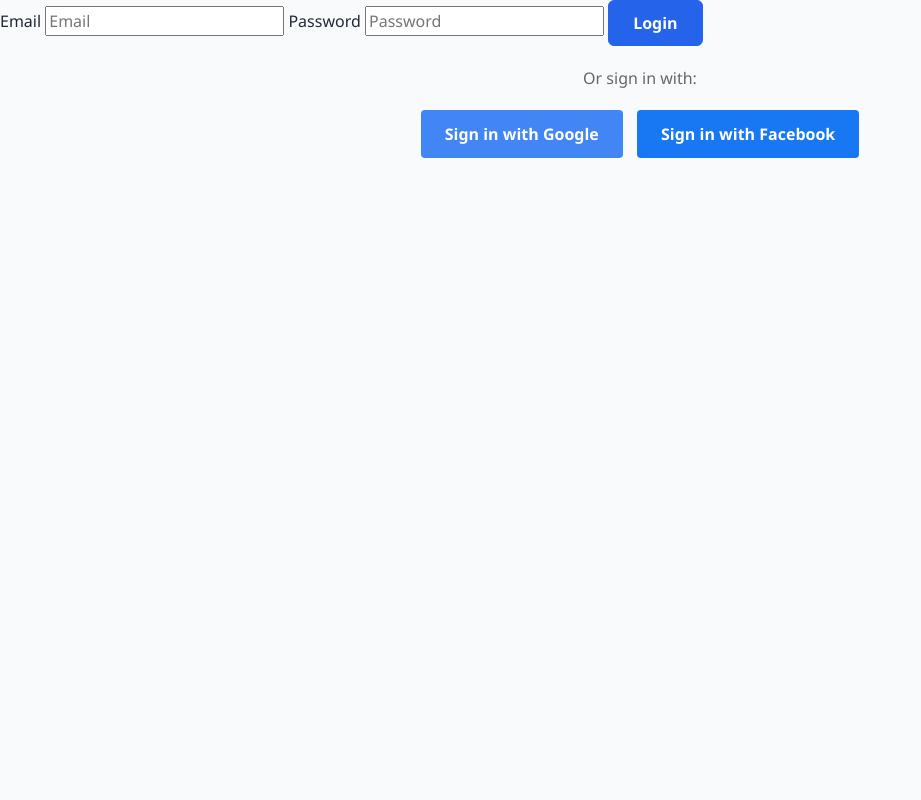
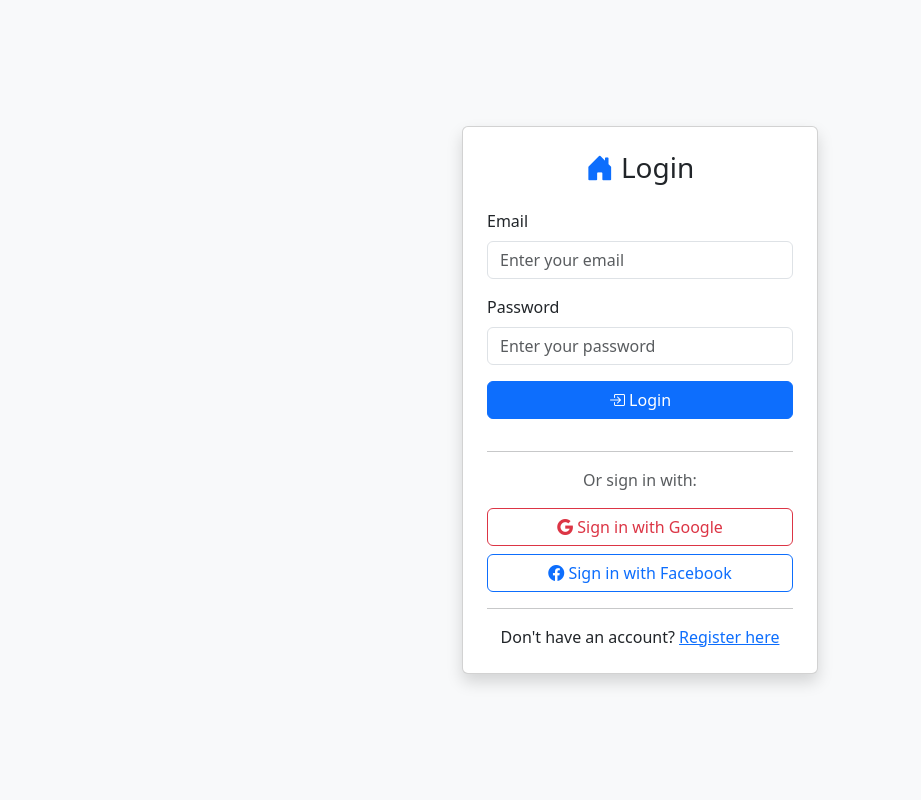
Before and after one commit to maingidenis/HomeServices, a PHP site: page /login.php in a window 1280 px wide. Shown: the whole page, without its empty margins (0-921 px from the left). Run offline with PHP 8.4, Linux system fonts and the light colour scheme; some libraries are stand-ins or nearby versions.

Commit message:
Refactor login.php to Bootstrap-only styling
Refactor login form and error handling. Update password validation to require special characters. Improve layout with Bootstrap classes.

```diff
--- a/public/login.php
+++ b/public/login.php
@@ -19,39 +19,34 @@ if ($_SERVER["REQUEST_METHOD"] === "POST") {
     $rawPassword = trim($rawPassword);
 
     // Sanitize and validate email
-    $email = filter_var($rawEmail, FILTER_SANITIZE_EMAIL);      // remove illegal chars [web:12][web:16]
-    if (!filter_var($email, FILTER_VALIDATE_EMAIL)) {           // ensure proper email format [web:13][web:19]
+    $email = filter_var($rawEmail, FILTER_SANITIZE_EMAIL);
+    if (!filter_var($email, FILTER_VALIDATE_EMAIL)) {
         $error = "Please enter a valid email address.";
     }
 
     // Validate password (server-side, before using it)
-    // Do NOT strip characters from the password, only validate. [web:56][web:70]
     if (empty($rawPassword)) {
         $error = "Password is required.";
     } elseif (strlen($rawPassword) < 8) {
         $error = "Password must be at least 8 characters long.";
     } elseif (
-        !preg_match('/[A-Z]/', $rawPassword) ||   // at least one uppercase [web:56][web:67]
-        !preg_match('/[a-z]/', $rawPassword) ||   // at least one lowercase [web:56]
-        !preg_match('/[0-9]/', $rawPassword) ||   // at least one digit [web:56]
-        !preg_match('/[^a-zA-Z0-9]/', $rawPassword) // at least one special char [web:56][web:58]
+        !preg_match('/[A-Z]/', $rawPassword) ||
+        !preg_match('/[a-z]/', $rawPassword) ||
+        !preg_match('/[0-9]/', $rawPassword) ||
+        !preg_match('/[^a-zA-Z0-9]/', $rawPassword)
     ) {
         $error = "Password must include upper, lower, number and special character.";
     }
 
     if (empty($error)) {
-        // Use the original (trimmed) password, not modified
         $password = $rawPassword;
-
-        // Delegate authentication to controller (should use prepared statements and password_hash) [web:21][web:29]
         $user_id = $ctrl->loginUser($email, $password);
 
         if ($user_id) {
             // Generate OTP
             $otp = random_int(100000, 999999);
-            $expires = date("Y-m-d H:i:s", time() + 300); // expires in 5 minutes
+            $expires = date("Y-m-d H:i:s", time() + 300);
             $model = new User();
-            // Save OTP
             $model->setOTP($user_id, $otp, $expires);
 
             // Send email using PHPMailer
@@ -59,26 +54,10 @@ if ($_SERVER["REQUEST_METHOD"] === "POST") {
             $mailer = new Mailer();
             $mailer->sendMail($email, "Your Login OTP", "<h2>Your OTP: <b>$otp</b></h2>");
 
-            // Store pending ID
             $_SESSION['pending_user_id'] = $user_id;
-
-            // Redirect to OTP verification page
             header("Location: verify_otp.php");
             exit;
-
-            // $_SESSION['user_id'] = $user_id;
-            // // Fetch role
-            // $model = new User();
-            // $user = $model->findById($user_id);
-            // $_SESSION['role'] = $user['role'];
-
-            // // redirect based on role
-            // if ($user['role'] === 'client') {
-            //     header("Location: dashboard.php"); // or admin-specific page
-            // }
-            // exit;
-        }
-        else {
+        } else {
             $error = "Invalid email or password.";
         }
     }
@@ -88,49 +67,73 @@ if ($_SERVER["REQUEST_METHOD"] === "POST") {
 <html lang="en">
 <head>
     <meta charset="UTF-8">
-    <title>Login</title>
+    <title>Login - Home Services</title>
     <meta name="viewport" content="width=device-width, initial-scale=1.0">
     <link href="https://cdn.jsdelivr.net/npm/bootstrap@5.3.0/dist/css/bootstrap.min.css" rel="stylesheet">
-    <link rel="stylesheet" href="css/style.css">
     <link rel="stylesheet" href="https://cdn.jsdelivr.net/npm/bootstrap-icons@1.11.0/font/bootstrap-icons.css">
 </head>
-<body>
-<?php if (!empty($error)): ?>
-    <!-- Escape output to prevent XSS in error messages -->
-    <p style="color:red;"><?= htmlspecialchars($error, ENT_QUOTES, 'UTF-8') ?></p> <!-- [web:18][web:21] -->
-<?php endif; ?>
+<body class="bg-light">
+    <div class="container">
+        <div class="row justify-content-center align-items-center min-vh-100">
+            <div class="col-md-5 col-lg-4">
+                <div class="card shadow">
+                    <div class="card-body p-4">
+                        <h3 class="card-title text-center mb-4">
+                            <i class="bi bi-house-door-fill text-primary"></i> Login
+                        </h3>
 
-<form method="post" action="index.php?page=login">
-    <!-- Use value attribute with escaped content if you want to preserve email input on error -->
-    <label for="email">Email</label>
-    <input name="email"
-           type="email"
-           placeholder="Email"
-           value="<?= isset($rawEmail) ? htmlspecialchars($rawEmail, ENT_QUOTES, 'UTF-8') : '' ?>"><!-- [web:18][web:25] -->
+                        <?php if (!empty($error)): ?>
+                            <div class="alert alert-danger alert-dismissible fade show" role="alert">
+                                <?= htmlspecialchars($error, ENT_QUOTES, 'UTF-8') ?>
+                                <button type="button" class="btn-close" data-bs-dismiss="alert"></button>
+                            </div>
+                        <?php endif; ?>
 
-    <label for="password">Password</label>
-    <input name="password"
-           type="password"
-           placeholder="Password">
-    <button
-        class="btn btn-primary"
-        type="submit">Login</button>
+                        <form method="post" action="index.php?page=login">
+                            <div class="mb-3">
+                                <label for="email" class="form-label">Email</label>
+                                <input type="email"
+                                       class="form-control"
+                                       id="email"
+                                       name="email"
+                                       placeholder="Enter your email"
+                                       value="<?= isset($rawEmail) ? htmlspecialchars($rawEmail, ENT_QUOTES, 'UTF-8') : '' ?>"
+                                       required>
+                            </div>
+                            <div class="mb-3">
+                                <label for="password" class="form-label">Password</label>
+                                <input type="password"
+                                       class="form-control"
+                                       id="password"
+                                       name="password"
+                                       placeholder="Enter your password"
+                                       required>
+                            </div>
+                            <button type="submit" class="btn btn-primary w-100 mb-3">
+                                <i class="bi bi-box-arrow-in-right"></i> Login
+                            </button>
+                        </form>
 
-    <!-- OAuth Login Buttons -->
-    <div style="margin-top: 20px; text-align: center;">
-        <p style="margin: 15px 0; color: #666;">Or sign in with:</p>
+                        <hr>
+                        <p class="text-center text-muted mb-3">Or sign in with:</p>
+                        <div class="d-grid gap-2">
+                            <a href="oauth_login.php?provider=google" class="btn btn-outline-danger">
+                                <i class="bi bi-google"></i> Sign in with Google
+                            </a>
+                            <a href="oauth_login.php?provider=facebook" class="btn btn-outline-primary">
+                                <i class="bi bi-facebook"></i> Sign in with Facebook
+                            </a>
+                        </div>
 
-        <a href="oauth_login.php?provider=google"
-           style="display: inline-block; padding: 12px 24px; margin: 5px; background-color: #4285F4; color: white; text-decoration: none; border-radius: 4px; font-weight: bold;">
-            Sign in with Google
-        </a>
-
-        <a href="oauth_login.php?provider=facebook"
-           style="display: inline-block; padding: 12px 24px; margin: 5px; background-color: #1877F2; color: white; text-decoration: none; border-radius: 4px; font-weight: bold;">
-            Sign in with Facebook
-        </a>
+                        <hr>
+                        <p class="text-center mb-0">
+                            Don't have an account? <a href="index.php?page=register">Register here</a>
+                        </p>
+                    </div>
+                </div>
+            </div>
+        </div>
     </div>
-</form>
-<script src="https://cdn.jsdelivr.net/npm/bootstrap@5.3.0/dist/js/bootstrap.bundle.min.js"></script>
+    <script src="https://cdn.jsdelivr.net/npm/bootstrap@5.3.0/dist/js/bootstrap.bundle.min.js"></script>
 </body>
 </html>
```
